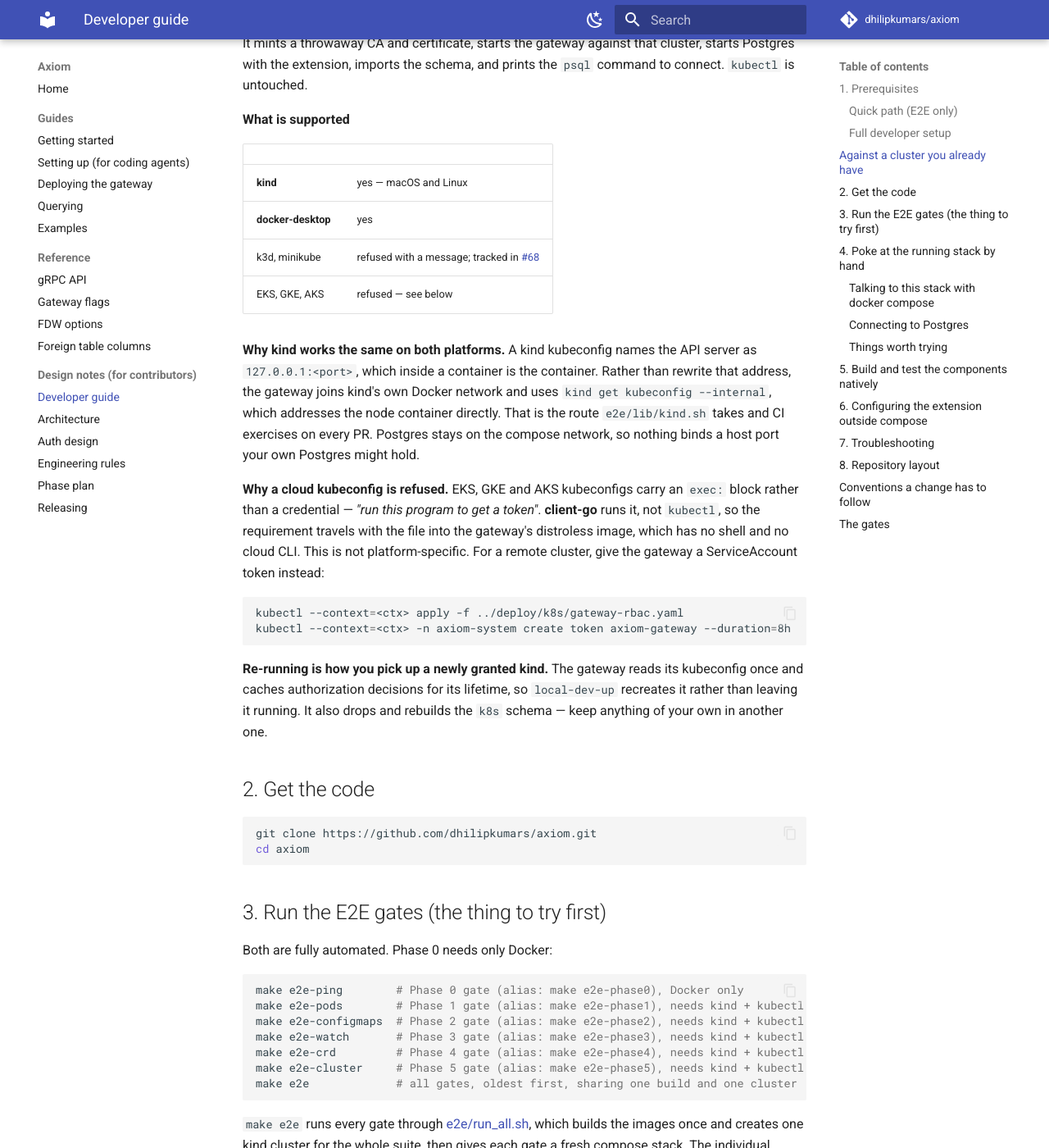
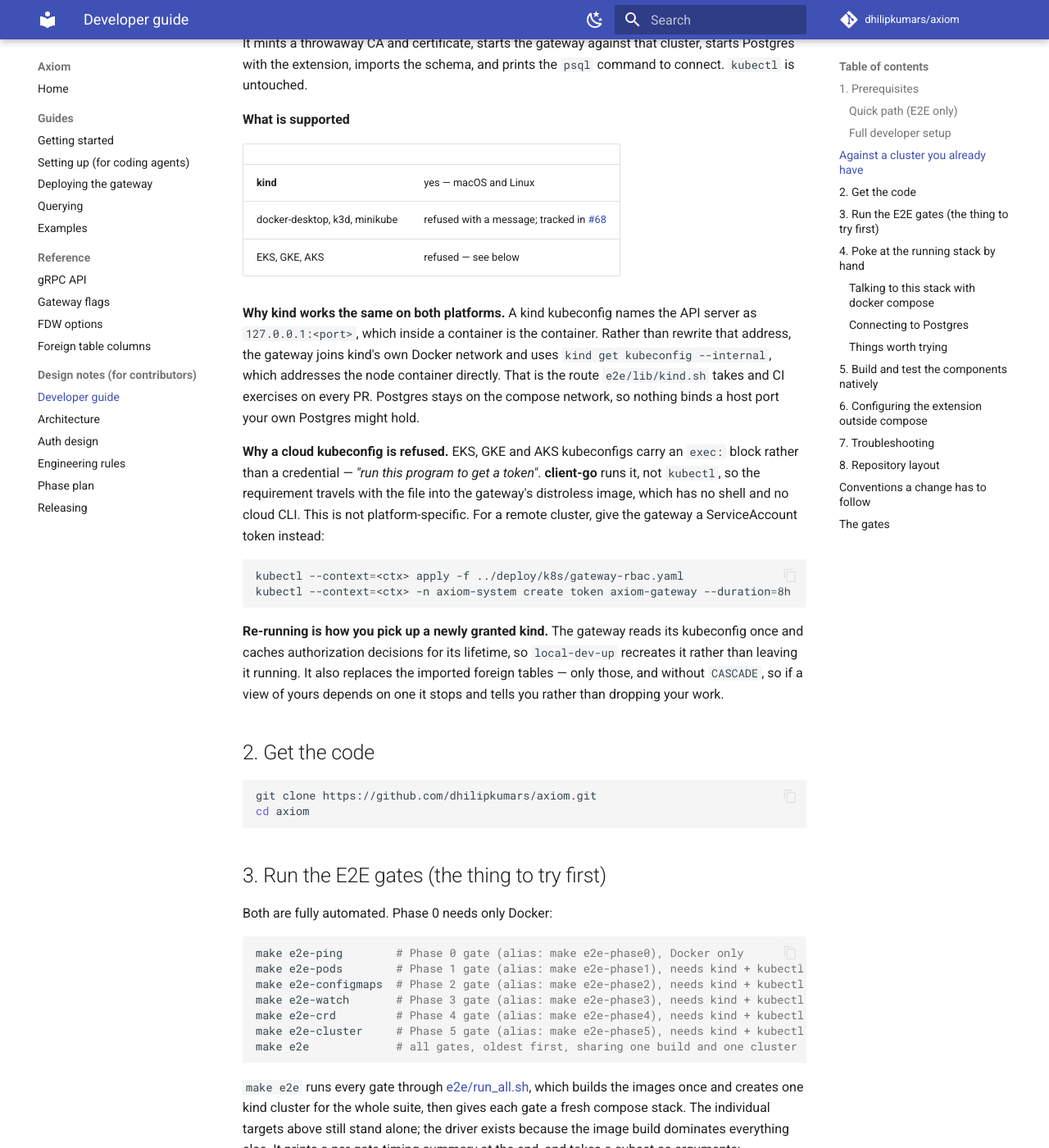
Before and after one commit to dhilipkumars/axiom, an MkDocs documentation site: the page built from docs/development.md, in a window 1280 px wide and 1400 px high, scrolled down 1875 px. Shown: the whole window at 82% size. Built offline with MkDocs 1.6.1 and Material for MkDocs 9.7.7, drawn with Linux system fonts in a browser that asks for light colours; comment, search, counter and statistics services are not loaded.

Commit message:
Refuse the path I never ran, and stop CASCADE eating a developer's views
Review returned a merge verdict with two non-blocking notes. Both are
real and one of them is mine, so they are fixed rather than banked.

The docker-desktop branch was never executed. It rewrote the server to
host.docker.internal and pinned tls-server-name to 127.0.0.1, which
holds only if Docker Desktop's API server certificate carries that IP
SAN -- and if it does not, the result is an opaque TLS handshake failure
rather than a message. Claiming a path nobody has run is the exact thing
this branch has been correcting elsewhere, so docker-desktop now refuses
like k3d and minikube, and the message says why an unrun path is worse
than a clear no.

DROP SCHEMA k8s CASCADE took anything the developer had built on the
imported tables. That it was documented is not the same as it being
safe, and re-running is the *documented* way to pick up a newly granted
kind -- so the destructive path was the routine one. Only the foreign
tables that were imported are dropped now, individually and without
CASCADE, so a dependency stops the refresh instead of being removed by
it, and the error is caught and explained rather than surfacing as raw
SQL.

Verified by doing it: with a view on k8s.pods, a re-run exits 2 saying
nothing was dropped and naming the dependency; the view is still there
afterwards; dropping it lets the next run succeed with 9 pods.

Co-Authored-By: Claude Opus 5 <noreply@anthropic.com>

```diff
--- a/docs/development.md
+++ b/docs/development.md
@@ -86,8 +86,7 @@ cluster, starts Postgres with the extension, imports the schema, and prints the
 | | |
 |---|---|
 | **kind** | yes — macOS and Linux |
-| **docker-desktop** | yes |
-| k3d, minikube | refused with a message; tracked in [#68](https://github.com/dhilipkumars/axiom/issues/68) |
+| docker-desktop, k3d, minikube | refused with a message; tracked in [#68](https://github.com/dhilipkumars/axiom/issues/68) |
 | EKS, GKE, AKS | refused — see below |
 
 **Why kind works the same on both platforms.** A kind kubeconfig names the API
@@ -112,8 +111,9 @@ kubectl --context=<ctx> -n axiom-system create token axiom-gateway --duration=8h
 
 **Re-running is how you pick up a newly granted kind.** The gateway reads its
 kubeconfig once and caches authorization decisions for its lifetime, so
-`local-dev-up` recreates it rather than leaving it running. It also drops and
-rebuilds the `k8s` schema — keep anything of your own in another one.
+`local-dev-up` recreates it rather than leaving it running. It also replaces the
+imported foreign tables — only those, and without `CASCADE`, so if a view of
+yours depends on one it stops and tells you rather than dropping your work.
 
 ## 2. Get the code
 
```
Also changed, not shown: 1 other file.
